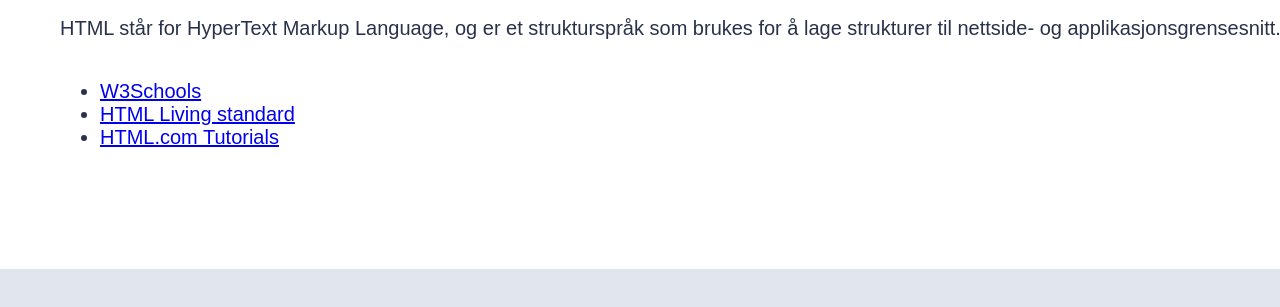
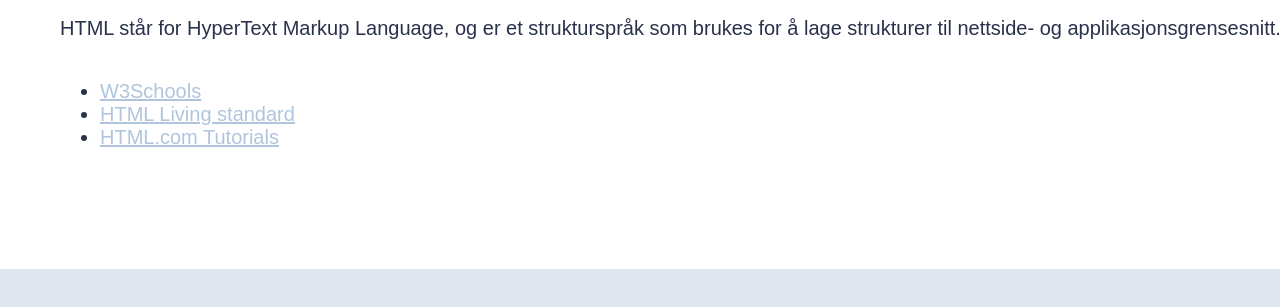
Before and after one commit to amundespe/uin25ak1_resource_layout_ESPE, a plain HTML site: page arbeidskrav1/index.html in a window 1280 px wide. Shown: the part 447-754 px from the top of the page. Drawn offline with Linux system fonts and the light colour scheme.

Commit message:
Jobbet mer

```diff
--- a/arbeidskrav1/script.js
+++ b/arbeidskrav1/script.js
@@ -37,6 +37,7 @@ function buttonClick(button, content) {
 
     //Kaller på funksjonen "displayResources" og sender med innholdet som skal vises.
     displayResources(content);
+    console.log("content displayed");
 }
 
 displayResources("HTML");
--- a/arbeidskrav1/styles.css
+++ b/arbeidskrav1/styles.css
@@ -54,6 +54,10 @@ nav {
 .active {
     background-color: var(--white);
     color: var(--darkblue);
+}
+
+a {
+    color: lightsteelblue;
 }
 
 main {
```
